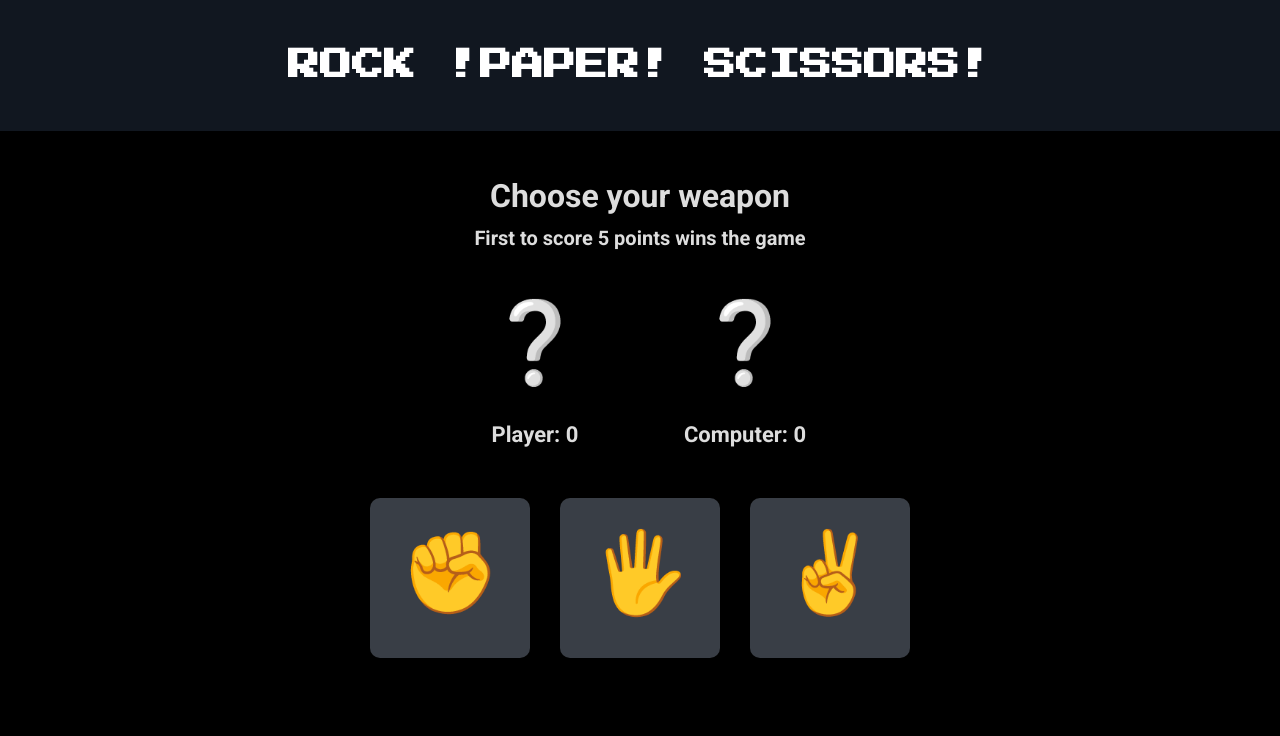
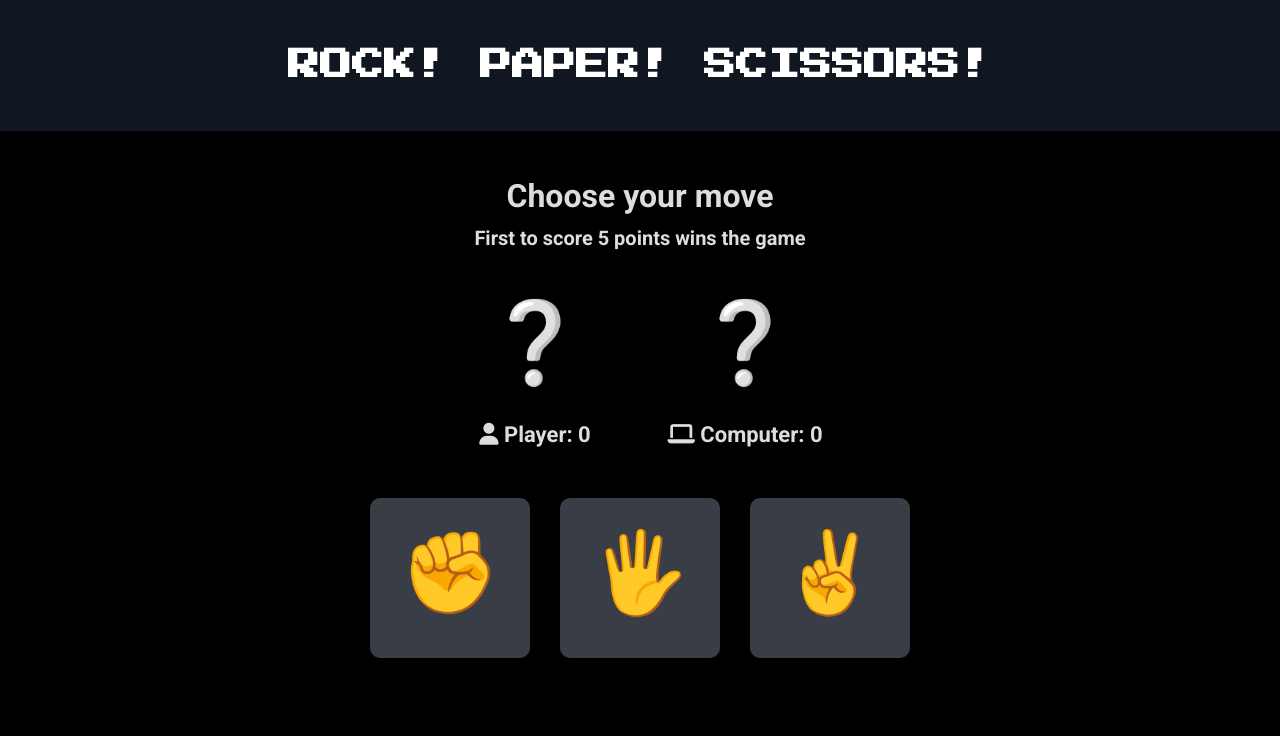
Before and after one commit to k-ish-san/Rock-Paper-Scissors, a plain HTML site: page index.html in a window 1280 px wide. Shown: the top 736 px of the page. Drawn offline with nearby package versions, Linux system fonts and the light colour scheme.

Commit message:
Update index.html

```diff
--- a/index.html
+++ b/index.html
@@ -11,6 +11,8 @@
       href="https://fonts.googleapis.com/css2?family=Press+Start+2P&family=Roboto:wght@400;700&display=swap"
       rel="stylesheet"
     />
+    <link href="https://cdn.jsdelivr.net/npm/devicon@2.14.0/devicon.min.css" rel="stylesheet">
+
     <link rel="shortcut icon" href="favicon.ico" />
     <script
       src="https://kit.fontawesome.com/4c536a6bd5.js"
@@ -19,22 +21,23 @@
   </head>
   <body>
     <header class="header">
-      <h1 class="title">ROCK !PAPER! SCISSORS! </h1>
+      <h1 class="title">ROCK! PAPER! SCISSORS! </h1>
     </header>
     <main class="main">
       <div class="scoreboard">
-        <h2 class="score-info" id="scoreInfo">Choose your weapon</h2>
+        <h2 class="score-info" id="scoreInfo">Choose your move</h2>
         <h3 class="score-message" id="scoreMessage">
           First to score 5 points wins the game
         </h3>
         <div class="scores-container">
           <div class="score-box">
             <div class="sign" id="playerSign"> ❔ </div>
-            <p class="score" id="playerScore">Player: 0</p>
+            <p class="score" id="playerScore"><i class="fa fa-user"></i>
+              Player: 0</p>
           </div>
           <div class="score-box">
             <div class="sign" id="computerSign"> ❔ </div>
-            <p class="score" id="computerScore">Computer: 0</p>
+            <p class="score" id="computerScore"><i class="fa fa-laptop"></i> Computer: 0</p>
           </div>
         </div>
       </div>
@@ -65,7 +68,7 @@
     <div class="modal" id="endgameModal">
       <p class="modal-title" id="endgameMsg"></p>
       <button id="restartBtn">
-       P L A Y         A G A I N
+       P L A Y
       <div id="clip">
         <div id="leftTop" class="corner"></div>
         <div id="rightBottom" class="corner"></div>
```
